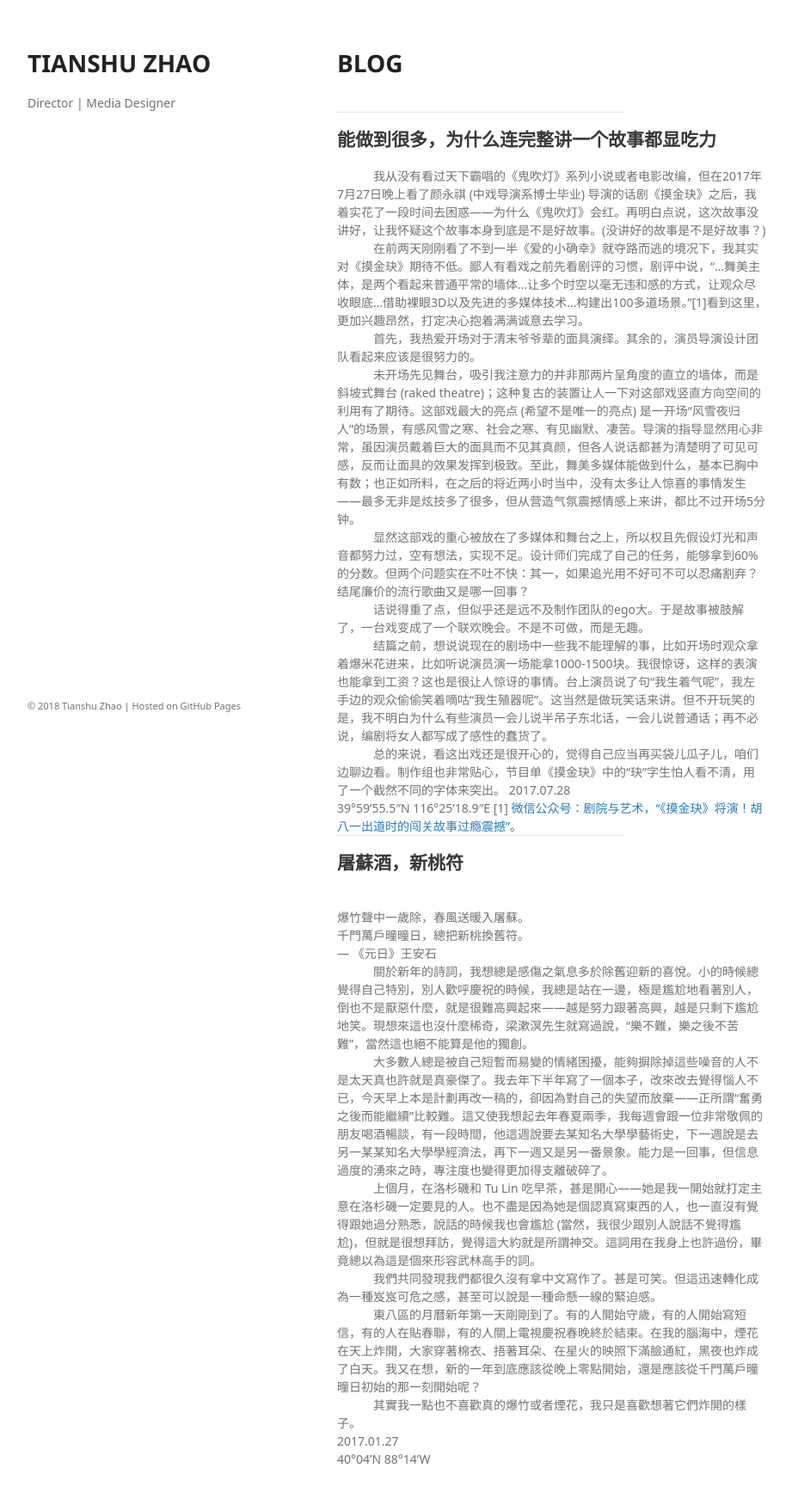
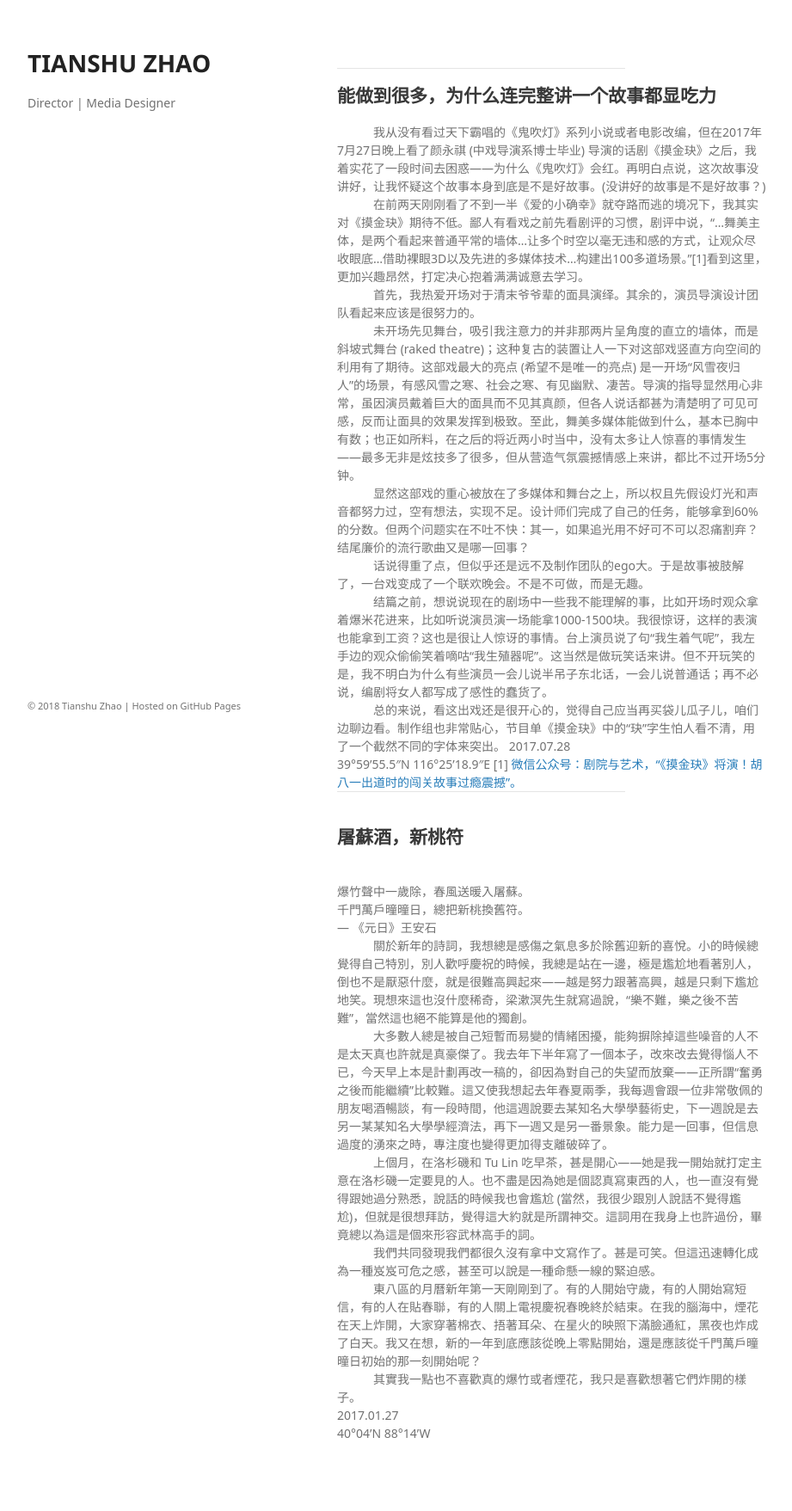
Before and after one commit to tianshu-z/tianshu-z.github.io, a Jekyll site: the page built from blog.html, in a window 1280 px wide. Shown: the whole page at 86% size, without its empty margins (178-1099 px from the left). Built offline with Jekyll 4.4.1, drawn with Linux system fonts in a browser that asks for light colours; some web fonts are replaced; after the commit the page ends 1727 px from its top, so only the background shows below that.

Commit message:
Update blog.html

```diff
--- a/blog.html
+++ b/blog.html
@@ -4,8 +4,6 @@ layout: default
 
 <!doctype html>
 <html>
-	<h1>BLOG</h1>
-
 	<body>
 	<br>
 
@@ -43,6 +41,7 @@ layout: default
 <br>
 <hr align="left" width="67%">
 
+<br>
 <h2>屠蘇酒，新桃符</h2>
 <br>
 爆竹聲中一歲除，春風送暖入屠蘇。<br>千門萬戶曈曈日，總把新桃換舊符。
```
